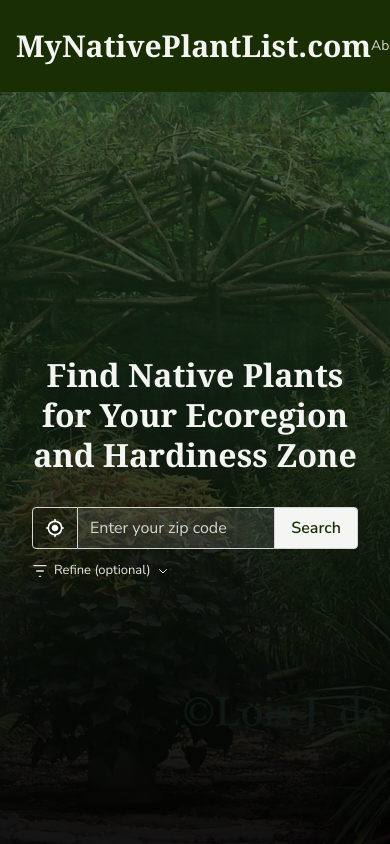
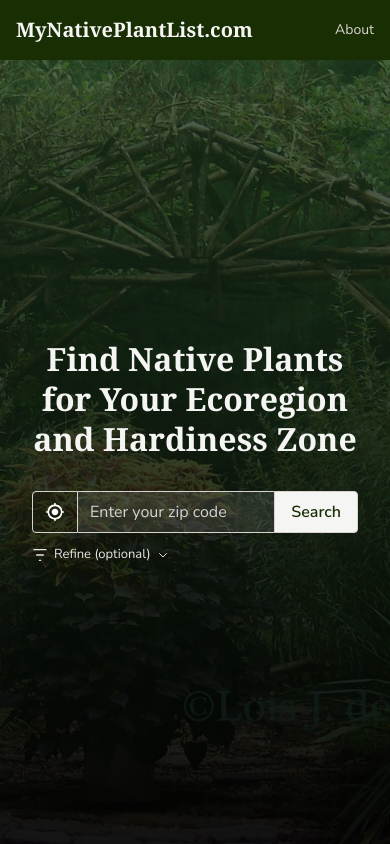
Before and after one commit to tylermachado/gardenmap, a SvelteKit app: page / in a window 390 px wide. Built offline with nearby package versions, Linux system fonts and the light colour scheme; a web font is replaced by a local one.

Commit message:
mobile text size fixes

```diff
--- a/src/lib/components/SearchBar.svelte
+++ b/src/lib/components/SearchBar.svelte
@@ -89,7 +89,7 @@
 					<div class={isSplash ? 'hidden md:block text-lg font-bold leading-tight text-stone-300' : 'hidden md:block text-lg font-bold leading-tight text-stone-400'}>•</div>
 				{/if}
 				{#if cityStateLabel}
-					<div class={isSplash ? 'text-lg font-bold leading-tight truncate' : 'text-lg font-bold text-stone-800 leading-tight truncate'}>{cityStateLabel}</div>
+					<div class={isSplash ? 'min-w-0 text-lg font-bold leading-tight break-words md:truncate' : 'min-w-0 text-lg font-bold text-stone-800 leading-tight break-words md:truncate'}>{cityStateLabel}</div>
 				{/if}
 			</div>
 
--- a/src/routes/+layout.svelte
+++ b/src/routes/+layout.svelte
@@ -6,7 +6,6 @@
 	let { children } = $props();
 	let mounted = $state(false);
 	let showAbout = $state(false);
-	let showHowTo = $state(false);
 
 	onMount(() => {
 		mounted = true;
@@ -37,10 +36,9 @@
 
 <div class="h-screen bg-stone-300 flex flex-col overflow-hidden">
 	<header class="bg-lime-950 p-4 flex items-center justify-between">
-		<a href="/"><h1 class="font-serif text-3xl font-bold text-stone-100">MyNativePlantList.com</h1></a>
+		<a href="/"><h1 class="font-serif text-xl sm:text-3xl font-bold text-stone-100">MyNativePlantList.com</h1></a>
 		<nav class="flex items-center gap-4">
 			<button onclick={() => (showAbout = true)} class="text-stone-300 text-sm hover:text-stone-100 transition-colors">About</button>
-			<button onclick={() => (showHowTo = true)} class="text-stone-300 text-sm hover:text-stone-100 transition-colors">How to Use</button>
 		</nav>
 	</header>
 
```
